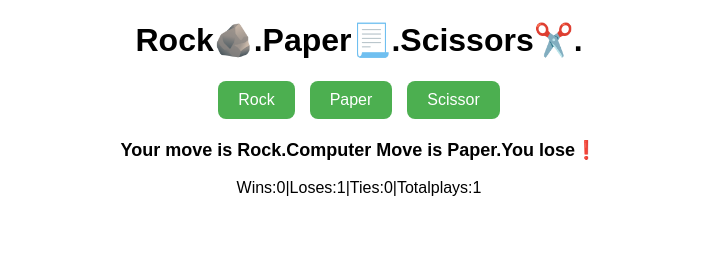
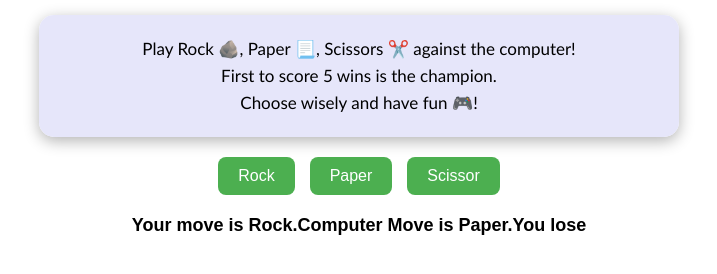
Before and after one commit to Sri-nanditha24/Rock-Paper-Scissor, a plain HTML site: page RockPaperScissor.html in a window 1280 px wide. Both pictures are taken after a click on the button "Rock". Shown: the whole page, without its empty margins (281-998 px from the left). Drawn offline with Linux system fonts and the light colour scheme.

Commit message:
Add files via upload
Update game logic

```diff
--- a/RockPaperScissor.html
+++ b/RockPaperScissor.html
@@ -9,6 +9,20 @@
     body {
       text-align: center; /* center heading and result */
       font-family: Arial, sans-serif;
+    }
+    #description {
+    font-size: 17px;
+    max-width: 600px;
+    margin: 15px auto;
+    line-height: 1.6;
+    color: black;
+    background: linear-gradient(135deg, lavender, lavender);
+    padding: 20px;
+    border-radius: 15px;
+    box-shadow: 0 4px 15px rgba(0,0,0,0.3);
+    font-family: "Trebuchet MS", sans-serif;
+    text-align: center;
+    animation: glow 2s infinite alternate;
   }
 
     .button-container {
@@ -38,10 +52,20 @@
       font-size: 18px;
       font-weight: bold;
     }
+    #finalResult{
+      margin-top: 20px;
+      font-size: 18px;
+      font-weight: bold;
+      color: pink;
+    }
   </style>
 </head>
 <body>
-  <h1>Rock🪨.Paper📃.Scissors✂️.</h1>
+  <p id="description">
+  Play Rock 🪨, Paper 📃, Scissors ✂️ against the computer! <br>
+  First to score 5 wins is the champion. <br>
+  Choose wisely and have fun 🎮!
+</p>
   <div class="button-container">
   <button onclick="play('Rock')">Rock</button>
   <button onclick ="play('Paper')">Paper</button>
@@ -50,10 +74,12 @@
   <p id="result">Make your move!</p>
   <p id="finalResult"></p>
   <script>
+      let gameOver = false;
+      let wins = 0, loses = 0, ties = 0, totalPlays = 0;
       function play(yourMove){
+        if(gameOver) return;
         const randomNumber = Math.random();
         let computer = '';
-      let wins = 0, loses = 0, ties = 0, totalPlays = 0;
         if(randomNumber>=0 && randomNumber<1/3){
           computer='Rock';
         }
@@ -65,20 +91,23 @@
         }
         let answer = '';
         if(computer==yourMove){
-        answer = 'Tie🪢';
+          answer = 'Its a Tie🪢';
           ties++;
         }
         else if((computer=='Rock' && yourMove=='Paper') || (computer=='Paper' && yourMove=='Scissor') || (computer=='Scissor' && yourMove=='Rock')){
-        answer='You win🥳';
+          answer='You win';
           wins++;
         }
         else{
-        answer='You lose❗';
+          answer='You lose';
           loses++;
         }
         totalPlays++;
         document.getElementById("result").innerHTML = `Your move is ${yourMove}.Computer Move is ${computer}.${answer}`;
-      document.getElementById("finalResult").innerHTML = `Wins:${wins}|Loses:${loses}|Ties:${ties}|Totalplays:${totalPlays}`;
+        if(wins==5 || loses==5){
+          gameOver = true;
+          document.getElementById("finalResult").innerHTML = wins==5 ? "Congratulations!You won the game🥳":"Computer wins the game❗";
+        }
     }
   </script>
 </body>
```
Lines whose indentation alone changed are shown as unchanged.
